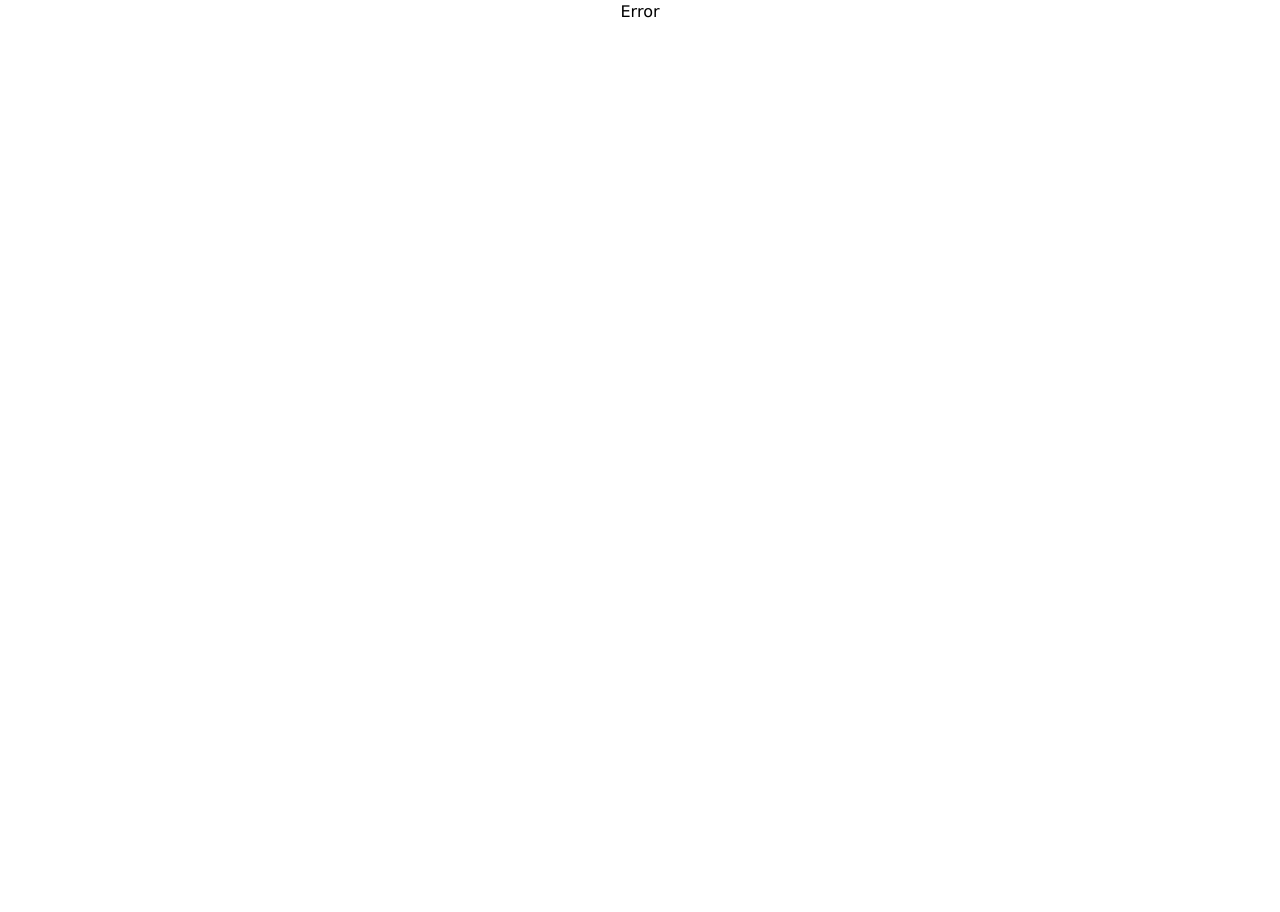
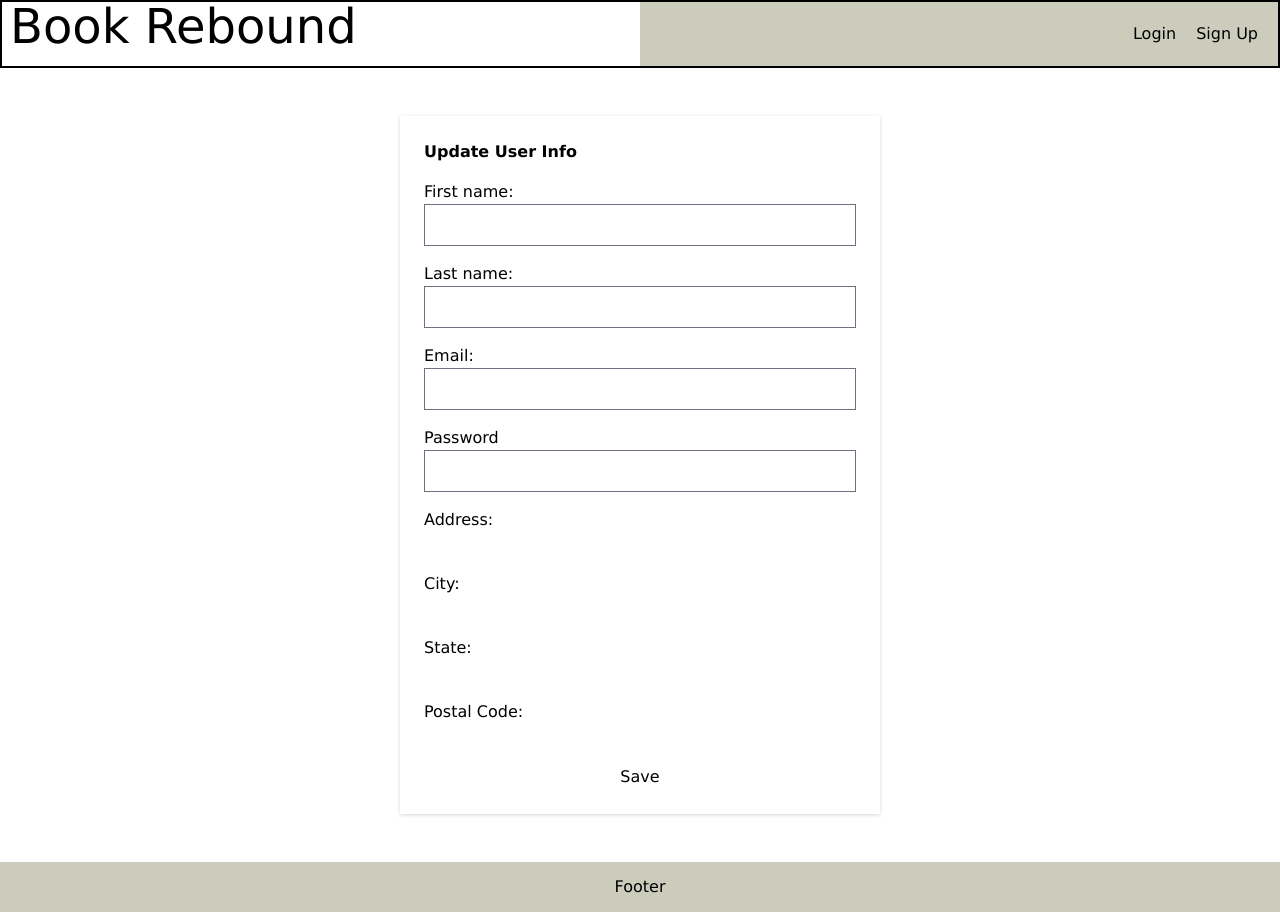
Before and after one commit to hculp/book-rebound, a React (Vite) app in the folder client/: page /updateUser in a window 1280 px wide. Before the commit this address had no page. Before the commit the page ends 800 px from the top, so only its background shows below. Built offline with nearby package versions, Linux system fonts and the light colour scheme; no server answers.

Commit message:
working on user data query for the update user page

```diff
--- a/client/src/components/Sidebar.jsx
+++ b/client/src/components/Sidebar.jsx
@@ -8,8 +8,8 @@ export default function SidebarComponent() {
   const { isLoggedIn, logoutUser } = useCurrentUserContext();
 
   return (
-    <div className="bg-forestback-50">
-      <div className="bg-forestfront-50 rounded border-black flex flex-auto max-w-md">
+    <div className="bg-forestback-50 p-2">
+      <div className="bg-forestfront-50 rounded border-black flex flex-auto max-w-md p-2">
         {/* {isLoggedIn() ? (
                 <>
                     <p>My purchases</p>
@@ -28,7 +28,7 @@ export default function SidebarComponent() {
                 <p>My purchases</p>
               </Sidebar.Item>
               <Sidebar.Item className="bg-forestfront-50 hover:bg-forestback-50">
-                <Link to="/userProfile">User Profile</Link>
+                <Link to="/UpdateUser">User Profile</Link>
               </Sidebar.Item>
             </Sidebar.ItemGroup>
           </Sidebar.Items>
--- a/client/src/components/userProfile.jsx
+++ b/client/src/components/UpdateUser.jsx
@@ -1,24 +1,39 @@
-import { useState } from 'react';
-import { useMutation } from '@apollo/client';
+import { useState, useEffect } from 'react';
+import { useMutation, useQuery } from '@apollo/client';
 import { useNavigate } from 'react-router-dom';
 
 import { UPDATE_USER } from '../graphql/mutations';
 
-import { useCurrentUserContext } from '../context/CurrentUser';
+import {
+  CurrentUserContext,
+  useCurrentUserContext,
+} from '../context/CurrentUser';
+
+import { QUERY_CURRENT_USER } from '../graphql/queries';
 
 export default function ProfileUpdate() {
   const { updateUser } = useCurrentUserContext();
   const navigate = useNavigate();
-  const [formState, setFormState] = useState({
-    firstName: '',
-    lastName: '',
-    email: '',
-    password: '',
-    address: '',
-    city: '',
-    state: '',
-    postalCode: '',
+  const { data } = useQuery(QUERY_CURRENT_USER, {
+    variables: {
+      firstName: CurrentUserContext.firstName,
+      lastName: CurrentUserContext.lastName,
+      email: CurrentUserContext.email,
+      password: CurrentUserContext.password,
+      // shippingAddress: {
+      //   address: CurrentUserContext.address,
+      //   city: CurrentUserContext.city,
+      //   state: CurrentUserContext.state,
+      //   postalCode: CurrentUserContext.postalCode,
+      // },
+    },
   });
+
+  const [formState, setFormState] = useState(data?.user || {});
+  // useEffect hook to set user info to the current user's info
+  useEffect(() => {
+    setFormState(data?.user || {});
+  }, [data]);
 
   const [update, { error }] = useMutation(UPDATE_USER);
 
@@ -37,8 +52,8 @@ export default function ProfileUpdate() {
           postalCode: formState.postalCode,
         },
       });
-      const { token, user } = mutationResponse.data.register;
-      updateUser(user, token);
+      const { user } = mutationResponse.data.updateUser;
+      updateUser(user);
       navigate('/dashboard');
     } catch (e) {
       // eslint-disable-next-line no-console
@@ -59,7 +74,7 @@ export default function ProfileUpdate() {
         </div>
       ) : null}
       <form id="registration-form" onSubmit={handleFormSubmit}>
-        <h2>Register</h2>
+        <h2 className="font-bold">Update User Info</h2>
         <label htmlFor="firstName">
           First name:
           <input
@@ -83,7 +98,6 @@ export default function ProfileUpdate() {
         <label htmlFor="email">
           Email:
           <input
-            placeholder="youremail@test.com"
             name="email"
             type="email"
             value={formState.email}
@@ -93,7 +107,6 @@ export default function ProfileUpdate() {
         <label htmlFor="password">
           Password
           <input
-            placeholder="******"
             name="password"
             type="password"
             value={formState.password}
@@ -140,7 +153,9 @@ export default function ProfileUpdate() {
             onChange={handleChange}
           />
         </label>
-        <button type="submit">Save</button>
+        <button className='gradientMonochrome="success"' type="submit">
+          Save
+        </button>
       </form>
     </>
   );
--- a/client/src/graphql/mutations.js
+++ b/client/src/graphql/mutations.js
@@ -1,4 +1,4 @@
-import { gql } from "@apollo/client";
+import { gql } from '@apollo/client';
 
 export const LOGIN_USER = gql`
   mutation login($email: String!, $password: String!) {
@@ -37,3 +37,26 @@ export const REGISTER_USER = gql`
     }
   }
 `;
+
+export const UPDATE_USER = gql`
+  mutation update(
+    $firstName: String
+    $lastName: String
+    $email: String
+    $password: String
+    $shippingAddress: ShippingAddressInfo
+  ) {
+    updateUser(
+      firstName: $firstName
+      lastName: $lastName
+      email: $email
+      password: $password
+      shippingAddress: $shippingAddress
+    ) {
+      currentUser {
+        firstName
+        lastName
+      }
+    }
+  }
+`;
--- a/client/src/graphql/queries.js
+++ b/client/src/graphql/queries.js
@@ -8,6 +8,7 @@ export const QUERY_CURRENT_USER = gql`
       email
       firstName
       lastName
+      password
     }
   }
 `;
--- a/client/src/main.jsx
+++ b/client/src/main.jsx
@@ -1,23 +1,23 @@
-import React from "react";
-import ReactDOM from "react-dom/client";
+import React from 'react';
+import ReactDOM from 'react-dom/client';
 import {
   createBrowserRouter,
   createRoutesFromElements,
   Route,
   RouterProvider,
-} from "react-router-dom";
-import { CookiesProvider } from "react-cookie";
+} from 'react-router-dom';
+import { CookiesProvider } from 'react-cookie';
 
-import { CurrentUserProvider } from "./context";
+import { CurrentUserProvider } from './context';
 
-import App from "./App";
-import Error from "./pages/Error";
-import Landing from "./pages/Landing";
-import Dashboard from "./pages/Dashboard";
-import Login from "./pages/Login";
-import Register from "./pages/Register";
-
-import ProtectedRoute from "./components/ProtectedRoute";
+import App from './App';
+import Error from './pages/Error';
+import Landing from './pages/Landing';
+import Dashboard from './pages/Dashboard';
+import Login from './pages/Login';
+import Register from './pages/Register';
+import UpdateUser from './pages/UpdateUser';
+import ProtectedRoute from './components/ProtectedRoute';
 
 const router = createBrowserRouter(
   createRoutesFromElements(
@@ -33,11 +33,12 @@ const router = createBrowserRouter(
           </ProtectedRoute>
         }
       />
+      <Route path="updateUser" element={<UpdateUser />} />
     </Route>
   )
 );
 
-ReactDOM.createRoot(document.getElementById("root")).render(
+ReactDOM.createRoot(document.getElementById('root')).render(
   <React.StrictMode>
     <CookiesProvider>
       <CurrentUserProvider>
--- /dev/null
+++ b/client/src/pages/UpdateUser.jsx
@@ -0,0 +1,11 @@
+import UserProfile from '../components/UpdateUser';
+
+function UpdateUser() {
+  return (
+    <div>
+      <UserProfile />
+    </div>
+  );
+}
+
+export default UpdateUser;
```
Also changed, not shown: client/src/components/SearchBar.jsx (+6 -4 lines).
